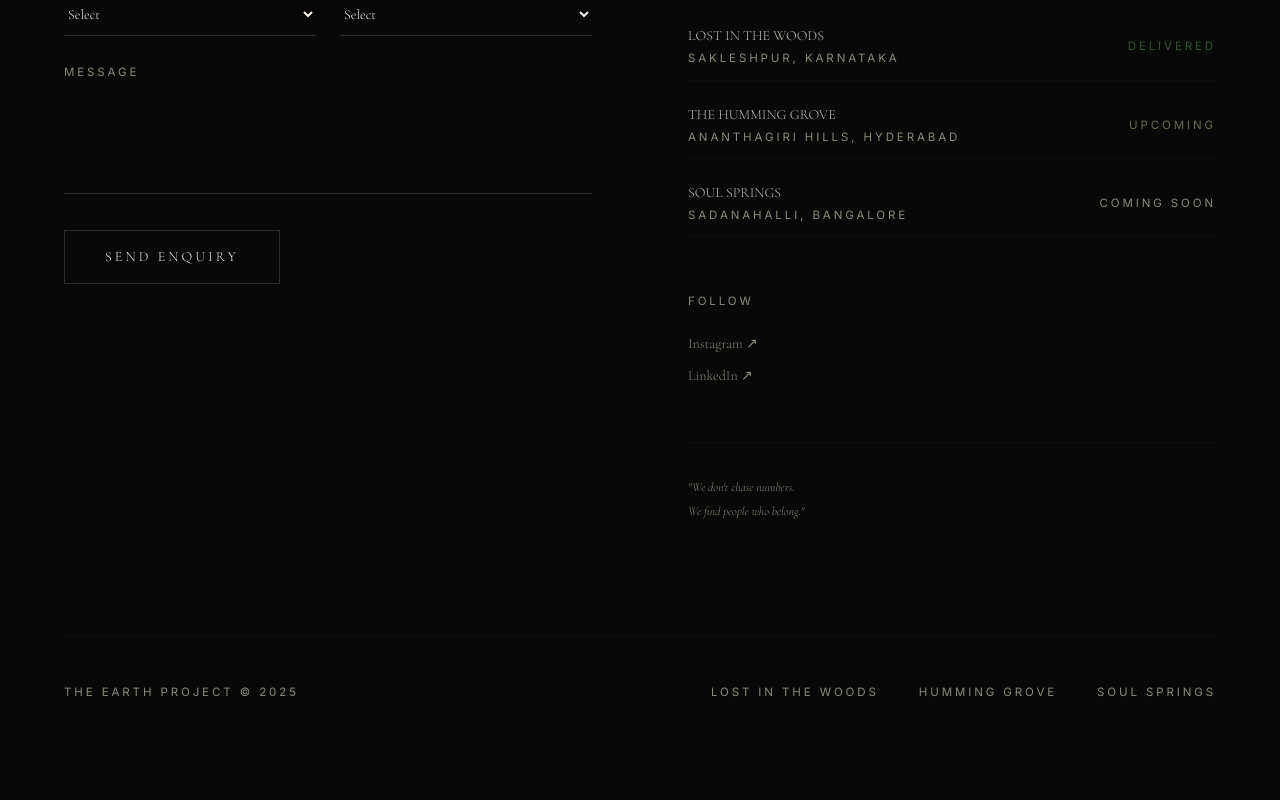
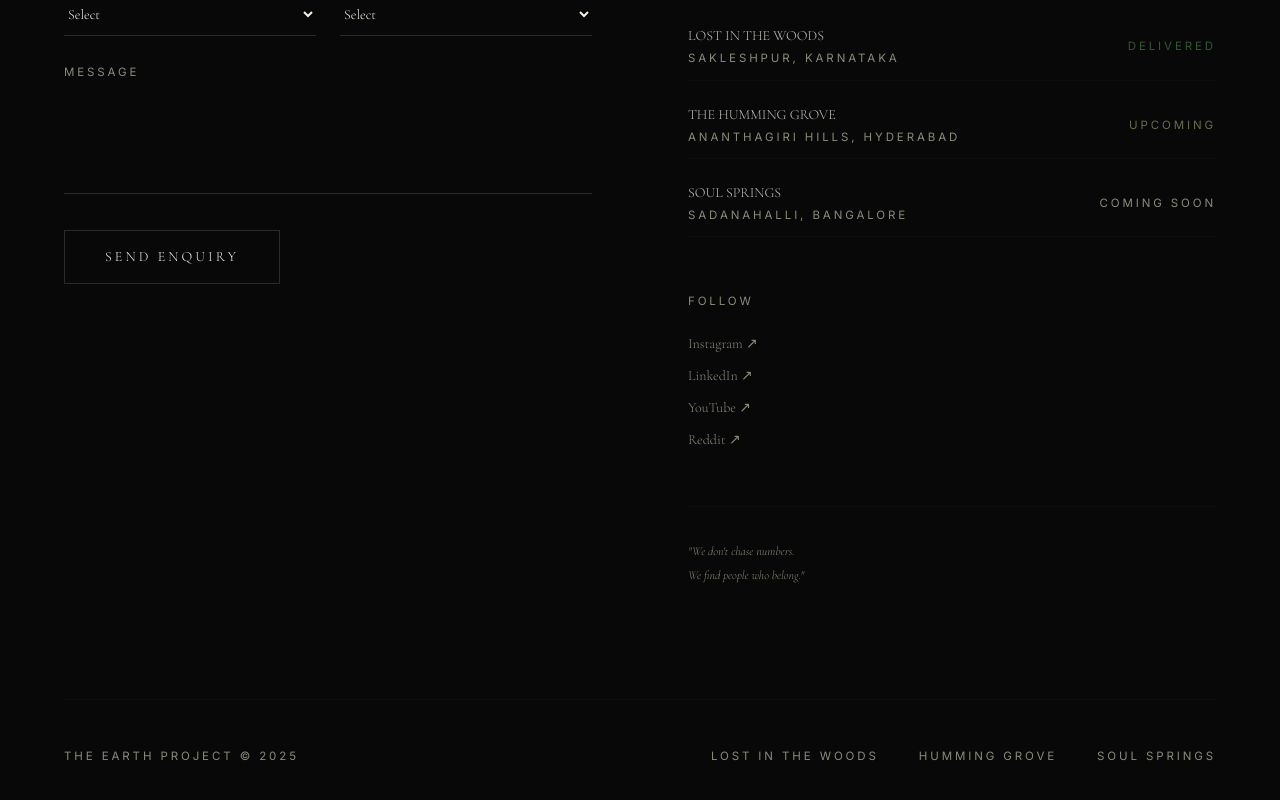
Before and after one commit to tanish-dot/earthdot, a React (Vite) app: page /contact in a window 1280 px wide. Shown: the part 1927-2727 px from the top of the page. Before the commit the page ends 2677 px from the top, so only its background shows below. Built offline with nearby package versions, Linux system fonts and the light colour scheme; no server answers.

Commit message:
Add real social media links (Instagram, LinkedIn, YouTube, Reddit)

```diff
--- a/src/components/ContactSection.jsx
+++ b/src/components/ContactSection.jsx
@@ -111,10 +111,16 @@ export default function ContactSection() {
           <div className="flex flex-col gap-2">
             <p className="text-whisper text-stone-grey text-[0.6rem] tracking-widest">FOLLOW</p>
             <div className="flex items-center gap-8">
-              {['Instagram', 'LinkedIn'].map(s => (
-                <span key={s} className="font-serif text-stone-grey text-sm font-light hover:text-ivory transition-colors duration-500 cursor-pointer">
-                  {s}
-                </span>
+              {[
+                { label: 'Instagram', href: 'https://www.instagram.com/the.earthproject_/' },
+                { label: 'LinkedIn', href: 'https://www.linkedin.com/company/theearthproject/' },
+                { label: 'YouTube', href: 'https://www.youtube.com/@the_earthproject' },
+                { label: 'Reddit', href: 'https://www.reddit.com/r/theearth_project' },
+              ].map(s => (
+                <a key={s.label} href={s.href} target="_blank" rel="noopener noreferrer"
+                  className="font-serif text-stone-grey text-sm font-light hover:text-ivory transition-colors duration-500">
+                  {s.label}
+                </a>
               ))}
             </div>
           </div>
--- a/src/pages/ContactPage.jsx
+++ b/src/pages/ContactPage.jsx
@@ -304,8 +304,14 @@ export default function ContactPage() {
             <div>
               <p className="text-whisper text-stone-grey text-[0.55rem] tracking-ultra mb-6">FOLLOW</p>
               <div className="flex flex-col gap-3">
-                {['Instagram ↗', 'LinkedIn ↗'].map(s => (
-                  <span key={s} className="font-serif text-stone-grey text-sm font-light hover:text-ivory transition-colors duration-500 cursor-pointer">{s}</span>
+                {[
+                  { label: 'Instagram ↗', href: 'https://www.instagram.com/the.earthproject_/' },
+                  { label: 'LinkedIn ↗', href: 'https://www.linkedin.com/company/theearthproject/' },
+                  { label: 'YouTube ↗', href: 'https://www.youtube.com/@the_earthproject' },
+                  { label: 'Reddit ↗', href: 'https://www.reddit.com/user/theearth_project' },
+                ].map(s => (
+                  <a key={s.label} href={s.href} target="_blank" rel="noopener noreferrer"
+                    className="font-serif text-stone-grey text-sm font-light hover:text-ivory transition-colors duration-500">{s.label}</a>
                 ))}
               </div>
             </div>
```
